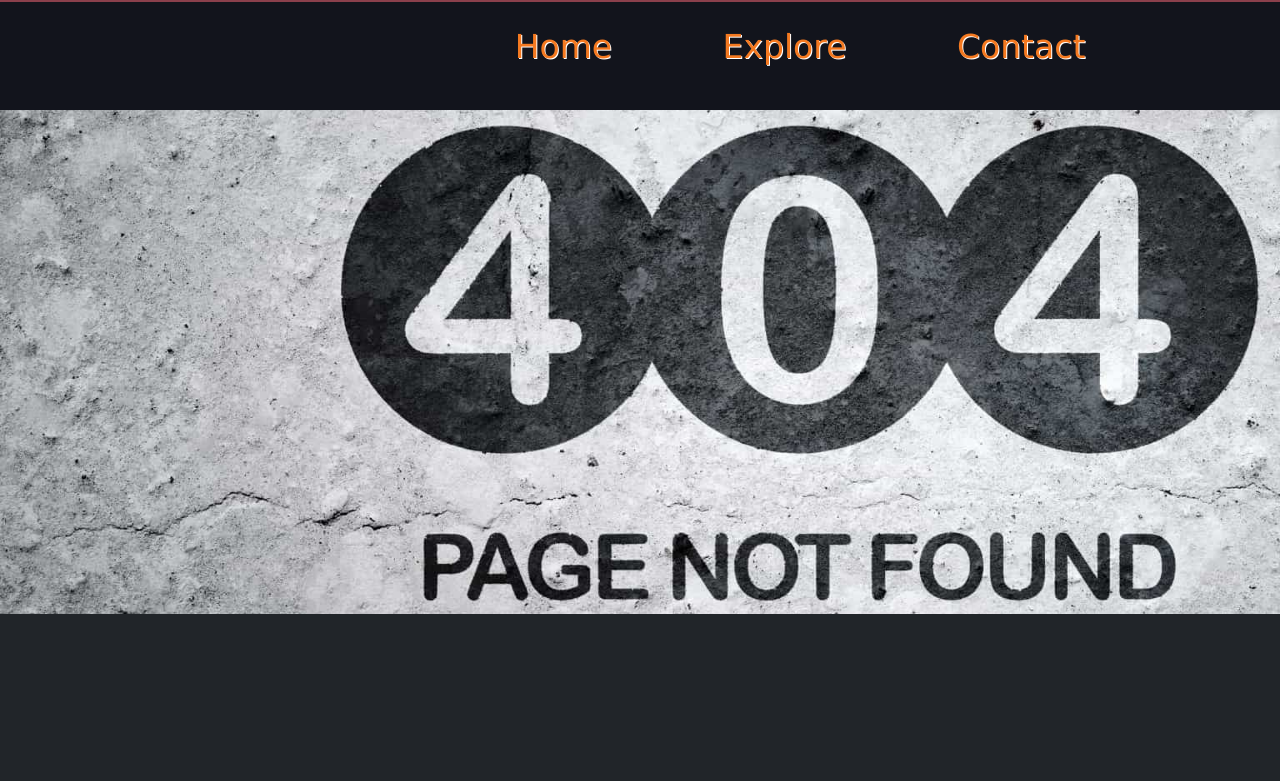
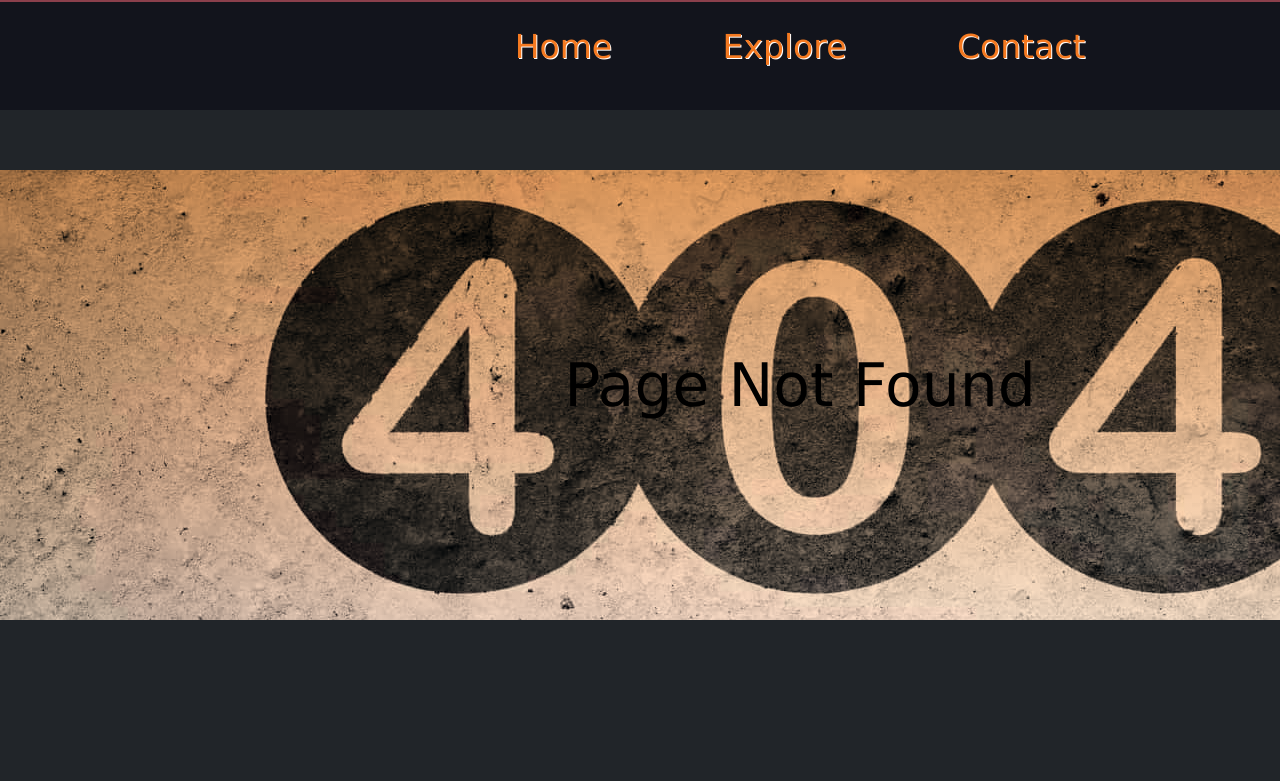
Before and after one commit to rluuy/rluuy.github.io, a plain HTML site: page CSCI571-Homeworks/Homework1Contents/404.html in a window 1280 px wide. Shown: the top 781 px of the page. Drawn offline with Linux system fonts and the light colour scheme.

Commit message:
Made changes to 404 banner

```diff
--- a/CSCI571-Homeworks/Homework1Contents/404.html
+++ b/CSCI571-Homeworks/Homework1Contents/404.html
@@ -19,8 +19,8 @@
 </div>
 
 
-<div class="cropped_2">
-    <img src="404-featured.jpg" alt="404">
+<div class="tinted-image"> <p>Page Not Found</p>
+<!--    <img class="tinted-image" src="404-featured.jpg" alt="404">-->
 </div>
 
 <div id="section69">
--- a/CSCI571-Homeworks/Homework1Contents/hw1.css
+++ b/CSCI571-Homeworks/Homework1Contents/hw1.css
@@ -295,3 +295,22 @@ a.not_implmented:hover {
     text-shadow: 1px 1px #F47920;
     background-color: transparent;
 }
+
+.tinted-image {
+    width: 1600px;
+    height: 450px;
+    background: linear-gradient(rgba(244,164,96), rgba(255,218,185, 0.8)), url(404-featured.jpg) center center;
+    /*background: url(404-featured.jpg);*/
+
+    background-blend-mode: multiply;
+    background-position: top 50% left 45%;
+    background-repeat: no-repeat;
+
+}
+
+.tinted-image p{
+    text-align: center;
+    font-size: 60px;
+    top: 180px;
+    position: relative;
+}
```
